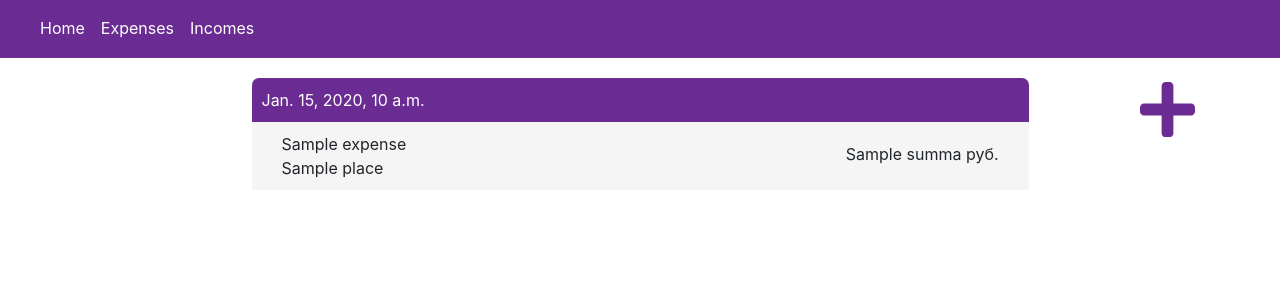
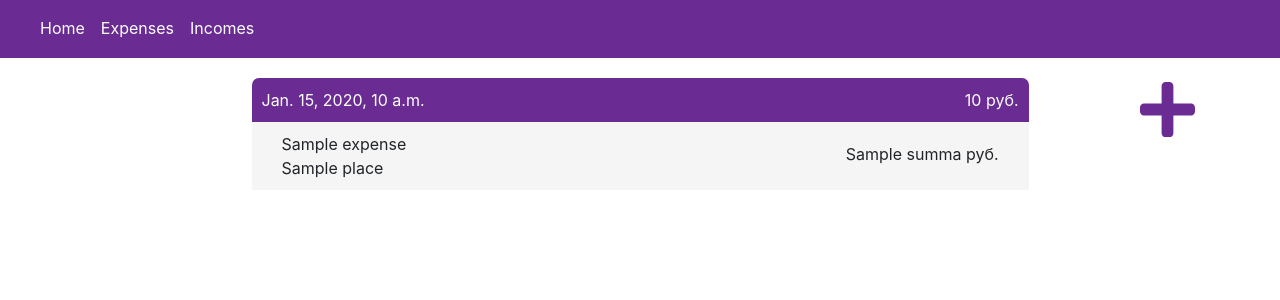
Before and after one commit to isaakbormental/saveMoney, a Django app: template account/templates/account/expenses_list.html in a window 1280 px wide. Shown: the top 300 px of the page. Run offline with Django 3.2, Linux system fonts and the light colour scheme; the template is opened without the code that fills it: most values are stand-ins (such as "Sample title", 1, 10 or a date in 2020); some libraries are stand-ins or nearby versions.

Commit message:
Add day total

```diff
--- a/account/aggregate_expense.py
+++ b/account/aggregate_expense.py
@@ -12,6 +12,7 @@ class AggregateExpense:
 class DayAggregate:
     def __init__(self, date):
         self.date = date
+        self.total = 0.0
         self.expenses = []
         # self.day_expenses = Bill.objects.filter(created_date=date).order_by('created_date')
 
@@ -30,9 +31,11 @@ class Aggregator:
                 viewed_dates.add(obj.created_date.date())
                 new_expense = DayAggregate(obj.created_date.date())
                 new_expense.put_expense(obj)
+                new_expense.total += obj.summa
                 aggregate_result.append(new_expense)
             else:
                 aggregate_result[-1].put_expense(obj)
+                aggregate_result[-1].total += obj.summa
         print(viewed_dates)
         print(aggregate_result)
         return aggregate_result
--- a/account/static/account/expenses_list.css
+++ b/account/static/account/expenses_list.css
@@ -20,6 +20,15 @@ hr {
     padding: 10px;
     margin-left: 0;
     color: white;
+    display: inline-block;
+
+}
+
+.expenses-aggregate-total {
+    padding: 10px;
+    float: right;
+    color: white;
+    display: inline-block;
 
 }
 
--- a/account/templates/account/expenses_list.html
+++ b/account/templates/account/expenses_list.html
@@ -15,6 +15,7 @@
                 <div class="expenses-aggregate">
                     <div class="expenses-aggregate-date-card">
                         <div class="expenses-aggregate-date">{{ aggr.date }}</div>
+                        <div class="expenses-aggregate-total">{{ aggr.total }} руб.</div>
                     </div>
 
                     {% for expense in aggr.expenses %}
```
